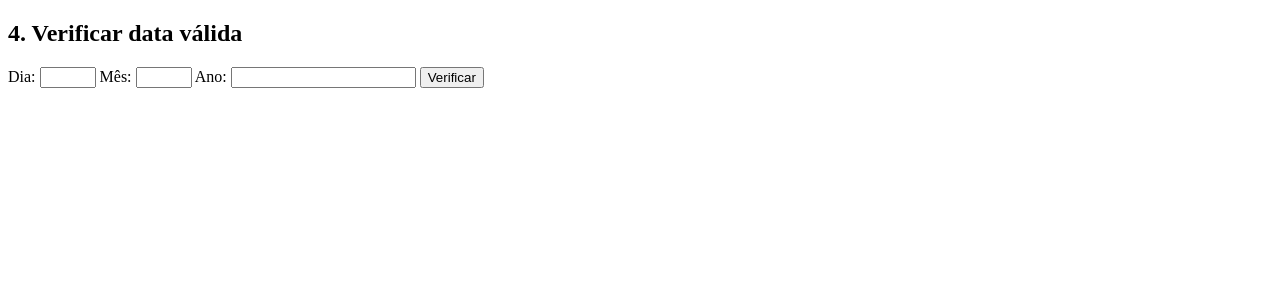
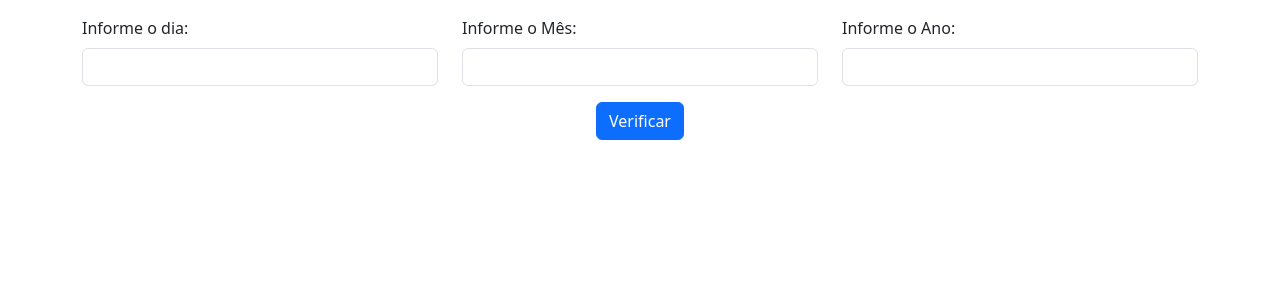
Before and after one commit to Ygor-IA/Eletiva-1, a PHP site: page /Lista_3/exerc_4.php in a window 1280 px wide. Shown: the top 300 px of the page. Run offline with PHP 8.4, Linux system fonts and the light colour scheme.

Commit message:
Consertando exerc_4 lista_3 e centralizando botões com div das outras listas

```diff
--- a/Lista_2/exerc_1.php
+++ b/Lista_2/exerc_1.php
@@ -16,7 +16,9 @@
             </div>
         <?php endfor; ?>
     </div>
+    <div class="d-flex justify-content-center">
 <button type="submit" class="btn btn-primary">Verificar</button>
+</div>
 </form>
 <?php
 if ($_SERVER['REQUEST_METHOD'] == 'POST') {
--- a/Lista_2/exerc_10.php
+++ b/Lista_2/exerc_10.php
@@ -13,8 +13,9 @@
               <label for="n" class="form-label">Informe um número:</label>
               <input type="number" id="n" name="n" class="form-control" required="">
             </div></div>
-            <center>
-    <button type="submit" class="btn btn-primary">Calcular</button>
+            <div class="d-flex justify-content-center">
+<button type="submit" class="btn btn-primary">Verificar</button>
+</div>
 </form>
 <Center>
 <?php
--- a/Lista_2/exerc_2.php
+++ b/Lista_2/exerc_2.php
@@ -15,8 +15,9 @@
             </div><div class="col-md-6">
               <label for="b" class="form-label">Informe o Valor de B:</label>
               <input type="number" id="b" name="b" class="form-control" required="">
-            </div></div> <center>
+            </div></div> <div class="d-flex justify-content-center">
 <button type="submit" class="btn btn-primary">Calcular</button>
+</div>
 </form>
 <script src="https://cdn.jsdelivr.net/npm/bootstrap@5.3.6/dist/js/bootstrap.bundle.min.js" integrity="sha384-j1CDi7MgGQ12Z7Qab0qlWQ/Qqz24Gc6BM0thvEMVjHnfYGF0rmFCozFSxQBxwHKO" crossorigin="anonymous"></script>
 </div>
--- a/Lista_2/exerc_3.php
+++ b/Lista_2/exerc_3.php
@@ -15,8 +15,9 @@
             </div><div class="col-md-6">
               <label for="b" class="form-label">Informe o Valor de B:</label>
               <input type="number" id="b" name="b" class="form-control" required="">
-            </div></div> <center>
+            </div></div> <div class="d-flex justify-content-center">
 <button type="submit" class="btn btn-primary">Calcular</button>
+</div>
 </form>
 <script src="https://cdn.jsdelivr.net/npm/bootstrap@5.3.6/dist/js/bootstrap.bundle.min.js" integrity="sha384-j1CDi7MgGQ12Z7Qab0qlWQ/Qqz24Gc6BM0thvEMVjHnfYGF0rmFCozFSxQBxwHKO" crossorigin="anonymous"></script>
 </div>
--- a/Lista_2/exerc_4.php
+++ b/Lista_2/exerc_4.php
@@ -13,8 +13,9 @@
               <label for="valor" class="form-label">Valor do Produto: </label>
               <input type="number" id="valor" name="valor" class="form-control" required="">
             </div></div>
-            <center>
+            <div class="d-flex justify-content-center">
 <button type="submit" class="btn btn-primary">Calcular</button>
+</div>
 </form>
 <script src="https://cdn.jsdelivr.net/npm/bootstrap@5.3.6/dist/js/bootstrap.bundle.min.js" integrity="sha384-j1CDi7MgGQ12Z7Qab0qlWQ/Qqz24Gc6BM0thvEMVjHnfYGF0rmFCozFSxQBxwHKO" crossorigin="anonymous"></script>
 </div>
--- a/Lista_2/exerc_5.php
+++ b/Lista_2/exerc_5.php
@@ -13,8 +13,9 @@
               <label for="mes" class="form-label">Informe o Mês (1 a 12):</label>
               <input type="number" id="mes" name="mes" class="form-control" required="">
             </div></div>
-            <center>
-<button type="submit" class="btn btn-primary">Enviar</button>
+            <div class="d-flex justify-content-center">
+<button type="submit" class="btn btn-primary">Verificar</button>
+</div>
 </form>
 <script src="https://cdn.jsdelivr.net/npm/bootstrap@5.3.6/dist/js/bootstrap.bundle.min.js" integrity="sha384-j1CDi7MgGQ12Z7Qab0qlWQ/Qqz24Gc6BM0thvEMVjHnfYGF0rmFCozFSxQBxwHKO" crossorigin="anonymous"></script>
 </div>
--- a/Lista_2/exerc_6.php
+++ b/Lista_2/exerc_6.php
@@ -13,8 +13,9 @@
               <label for="n" class="form-label">Informe um número:</label>
               <input type="number" id="n" name="n" class="form-control" required="">
             </div></div>
-            <center>
-<button type="submit" class="btn btn-primary">Imprimir</button>
+            <div class="d-flex justify-content-center">
+<button type="submit" class="btn btn-primary">Verificar</button>
+</div>
 </form>
 <script src="https://cdn.jsdelivr.net/npm/bootstrap@5.3.6/dist/js/bootstrap.bundle.min.js" integrity="sha384-j1CDi7MgGQ12Z7Qab0qlWQ/Qqz24Gc6BM0thvEMVjHnfYGF0rmFCozFSxQBxwHKO" crossorigin="anonymous"></script>
 </div>
--- a/Lista_2/exerc_7.php
+++ b/Lista_2/exerc_7.php
@@ -13,8 +13,9 @@
               <label for="n" class="form-label">Informe um número:</label>
               <input type="number" id="n" name="n" class="form-control" required="">
             </div></div>
-            <center>
+            <div class="d-flex justify-content-center">
 <button type="submit" class="btn btn-primary">Verificar</button>
+</div>
 </form>
 <script src="https://cdn.jsdelivr.net/npm/bootstrap@5.3.6/dist/js/bootstrap.bundle.min.js" integrity="sha384-j1CDi7MgGQ12Z7Qab0qlWQ/Qqz24Gc6BM0thvEMVjHnfYGF0rmFCozFSxQBxwHKO" crossorigin="anonymous"></script>
 </div>
--- a/Lista_2/exerc_8.php
+++ b/Lista_2/exerc_8.php
@@ -13,8 +13,9 @@
               <label for="n" class="form-label">Informe um número:</label>
               <input type="number" id="n" name="n" class="form-control" required="">
             </div></div>
-            <center>
+            <div class="d-flex justify-content-center">
 <button type="submit" class="btn btn-primary">Verificar</button>
+</div>
 </form>
 <script src="https://cdn.jsdelivr.net/npm/bootstrap@5.3.6/dist/js/bootstrap.bundle.min.js" integrity="sha384-j1CDi7MgGQ12Z7Qab0qlWQ/Qqz24Gc6BM0thvEMVjHnfYGF0rmFCozFSxQBxwHKO" crossorigin="anonymous"></script>
 </div>
--- a/Lista_2/exerc_9.php
+++ b/Lista_2/exerc_9.php
@@ -13,8 +13,9 @@
               <label for="n" class="form-label">Informe um número:</label>
               <input type="number" id="n" name="n" class="form-control" required="">
             </div></div>
-            <center>
-    <button type="submit" class="btn btn-primary">Calcular</button>
+            <div class="d-flex justify-content-center">
+<button type="submit" class="btn btn-primary">Verificar</button>
+</div>
 </form>
 <Center>
 <?php
--- a/Lista_3/exerc_1.php
+++ b/Lista_3/exerc_1.php
@@ -13,8 +13,9 @@
               <label for="palavra" class="form-label">Digite uma palavra:</label>
               <input type="text" id="palavra" name="palavra" class="form-control" required="">
             </div></div>
-            <center>
-<button type="submit" class="btn btn-primary">Enviar</button>
+            <div class="d-flex justify-content-center">
+<button type="submit" class="btn btn-primary">Verificar</button>
+</div>
 </form>
 <script src="https://cdn.jsdelivr.net/npm/bootstrap@5.3.6/dist/js/bootstrap.bundle.min.js" integrity="sha384-j1CDi7MgGQ12Z7Qab0qlWQ/Qqz24Gc6BM0thvEMVjHnfYGF0rmFCozFSxQBxwHKO" crossorigin="anonymous"></script>
 </div>
--- a/Lista_3/exerc_2.php
+++ b/Lista_3/exerc_2.php
@@ -13,9 +13,9 @@
               <label for="palavra" class="form-label">Digite uma palavra:</label>
               <input type="text" id="palavra" name="palavra" class="form-control" required="">
             </div></div>
-            <center>
-<button type="submit" class="btn btn-primary">Enviar</button>
-</form>
+            <div class="d-flex justify-content-center">
+<button type="submit" class="btn btn-primary">Verificar</button>
+</div>
 <script src="https://cdn.jsdelivr.net/npm/bootstrap@5.3.6/dist/js/bootstrap.bundle.min.js" integrity="sha384-j1CDi7MgGQ12Z7Qab0qlWQ/Qqz24Gc6BM0thvEMVjHnfYGF0rmFCozFSxQBxwHKO" crossorigin="anonymous"></script>
 </div>
 <center>
--- a/Lista_3/exerc_3.php
+++ b/Lista_3/exerc_3.php
@@ -17,7 +17,9 @@
               <input type="text" id="p2" name="p2" class="form-control" required="">
             </div></div>
             <center>
+            <div class="d-flex justify-content-center">
 <button type="submit" class="btn btn-primary">Verificar</button>
+</div>
 </form>
 <script src="https://cdn.jsdelivr.net/npm/bootstrap@5.3.6/dist/js/bootstrap.bundle.min.js" integrity="sha384-j1CDi7MgGQ12Z7Qab0qlWQ/Qqz24Gc6BM0thvEMVjHnfYGF0rmFCozFSxQBxwHKO" crossorigin="anonymous"></script>
 </div>
--- a/Lista_3/exerc_4.php
+++ b/Lista_3/exerc_4.php
@@ -1,14 +1,30 @@
-<!DOCTYPE html>
-<html lang="pt-br">
-<head><meta charset="UTF-8"><title>Ex4</title></head>
+<!doctype html>
+<html lang="pt-BR">
+<head>
+<meta charset="utf-8">
+<meta name="viewport" content="width=device-width, initial-scale=1">
+<title>4. Verificar data válida</title>
+<link href="https://cdn.jsdelivr.net/npm/bootstrap@5.3.0/dist/css/bootstrap.min.css" rel="stylesheet" >
+</head>
 <body>
-<h2>4. Verificar data válida</h2>
+<div class="container py-3">
 <form method="post">
-    Dia: <input type="number" name="dia" min="1" max="31" required>
-    Mês: <input type="number" name="mes" min="1" max="12" required>
-    Ano: <input type="number" name="ano" required>
-    <button type="submit">Verificar</button>
+<div class="row inline-row mb-3"><div class="col-md-4">
+              <label for="dia" class="form-label">Informe o dia:</label>
+              <input type="number" id="dia" name="dia" class="form-control" required="">
+            </div><div class="col-md-4">
+              <label for="mes" class="form-label">Informe o Mês:</label>
+              <input type="number" id="mes" name="mes" class="form-control" required="">
+            </div><div class="col-md-4">
+              <label for="ano" class="form-label">Informe o Ano:</label>
+              <input type="number" id="ano" name="ano" class="form-control" required="">
+            </div></div>
+            <div class="d-flex justify-content-center">
+<button type="submit" class="btn btn-primary">Verificar</button>
+</div>
 </form>
+<script src="https://cdn.jsdelivr.net/npm/bootstrap@5.3.6/dist/js/bootstrap.bundle.min.js" integrity="sha384-j1CDi7MgGQ12Z7Qab0qlWQ/Qqz24Gc6BM0thvEMVjHnfYGF0rmFCozFSxQBxwHKO" crossorigin="anonymous"></script>
+</div>
 <?php
 function verificarData($d, $m, $a) {
     // função interna: checkdate()
@@ -19,7 +35,7 @@ function verificarData($d, $m, $a) {
     }
 }
 
-if ($_POST) {
+if ($_SERVER['REQUEST_METHOD'] == 'POST') {
     echo verificarData($_POST['dia'], $_POST['mes'], $_POST['ano']);
 }
 ?>
```
